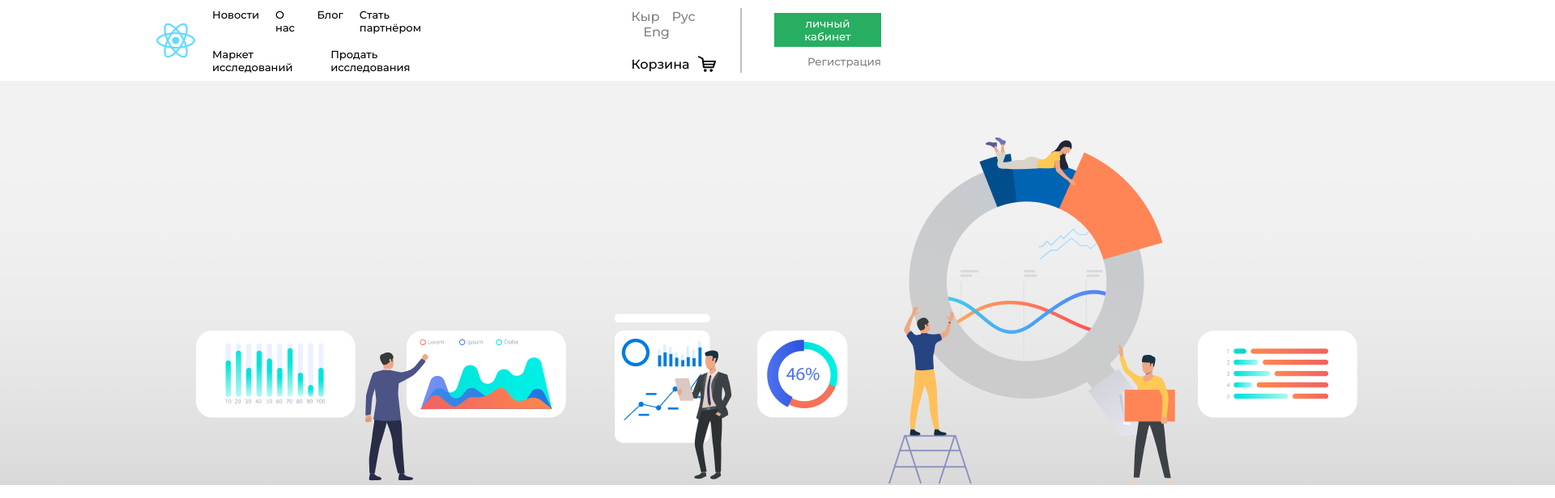
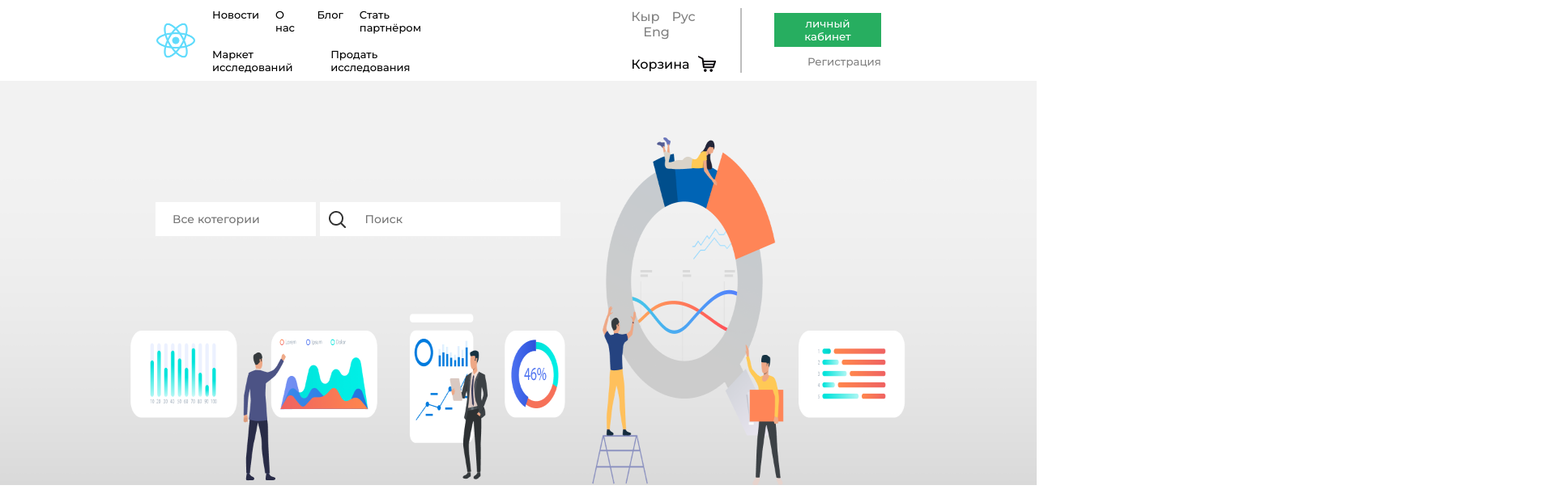
Before and after one commit to Qliento/Frontend, a React (Create React App) app: page / in a window 1280 px wide. Shown: the top 616 px of the page at 81% size, 1920 px wide, since content can reach past the window. Built offline with nearby package versions, Linux system fonts and the light colour scheme.

Commit message:
made banner and inputs search

```diff
--- /dev/null
+++ b/src/components/home/banner/banner.module.css
@@ -0,0 +1,18 @@
+.wrapper {
+  width: 100%;
+  height: 500px;
+  position: relative;
+}
+.banner {
+  width: 100%;
+  height: 100%;
+
+}
+.blockSearch {
+  position: absolute;
+  top: 150px;
+  margin-left: 15%;
+
+  width: 500px;
+  height: 42px;
+}
--- a/src/components/home/banner/banner.tsx
+++ b/src/components/home/banner/banner.tsx
@@ -1,11 +1,16 @@
 import React from "react"
-import "./banner.css"
+import classes from  "./banner.module.css"
 import banner from "./img/баннер.png"
+import Inputs from "./inputs/inputs"
 
 const Banner = ()=>{
     return(
-        <div>
-            <img alt="banner" src={banner}/>
+        <div className={classes.wrapper}>
+            <img alt="banner" className={classes.banner} src={banner}/>
+            <div className={classes.blockSearch}>
+<Inputs/>
+
+            </div>
         </div>
     )
 }
--- /dev/null
+++ b/src/components/home/banner/inputs/inputs.module.css
@@ -0,0 +1,30 @@
+.blockInputs{
+    width: 100%;
+    height: 100%;
+    display: flex;
+    flex-direction: row;
+    justify-content: space-between;
+}
+.categories{
+    width: 39.5%;
+    height: 100%;
+    background: #FFFFFF;
+    border: 1px solid #FFFFFF;
+    color: #333333;
+    padding-left: 20px;
+    font-size: 14px;
+}
+.search{
+    width: 59.5%;
+    height: 100%;
+    background: #FFFFFF;
+    border: 1px solid #FFFFFF;
+    outline:none;
+    background-image: url(./img/lupa.png);
+    background-repeat: no-repeat;
+    background-position:   left center;
+    background-position: 10px;
+    padding-left: 55px;
+    font-size: 14px;
+    color: #828282;
+}
--- /dev/null
+++ b/src/components/home/banner/inputs/inputs.tsx
@@ -0,0 +1,13 @@
+import React from "react"
+import classes from "./inputs.module.css"
+
+
+const Inputs =()=>{
+    return(
+        <div className={classes.blockInputs}>
+            <input className={classes.categories} placeholder="Все котегории"/>
+            <input className={classes.search} placeholder="Поиск"/>
+        </div>
+    )
+}
+export default Inputs;
```
Also changed, not shown: src/components/home/banner/banner.css (deleted), src/components/home/banner/inputs/img/lupa.png (added).
